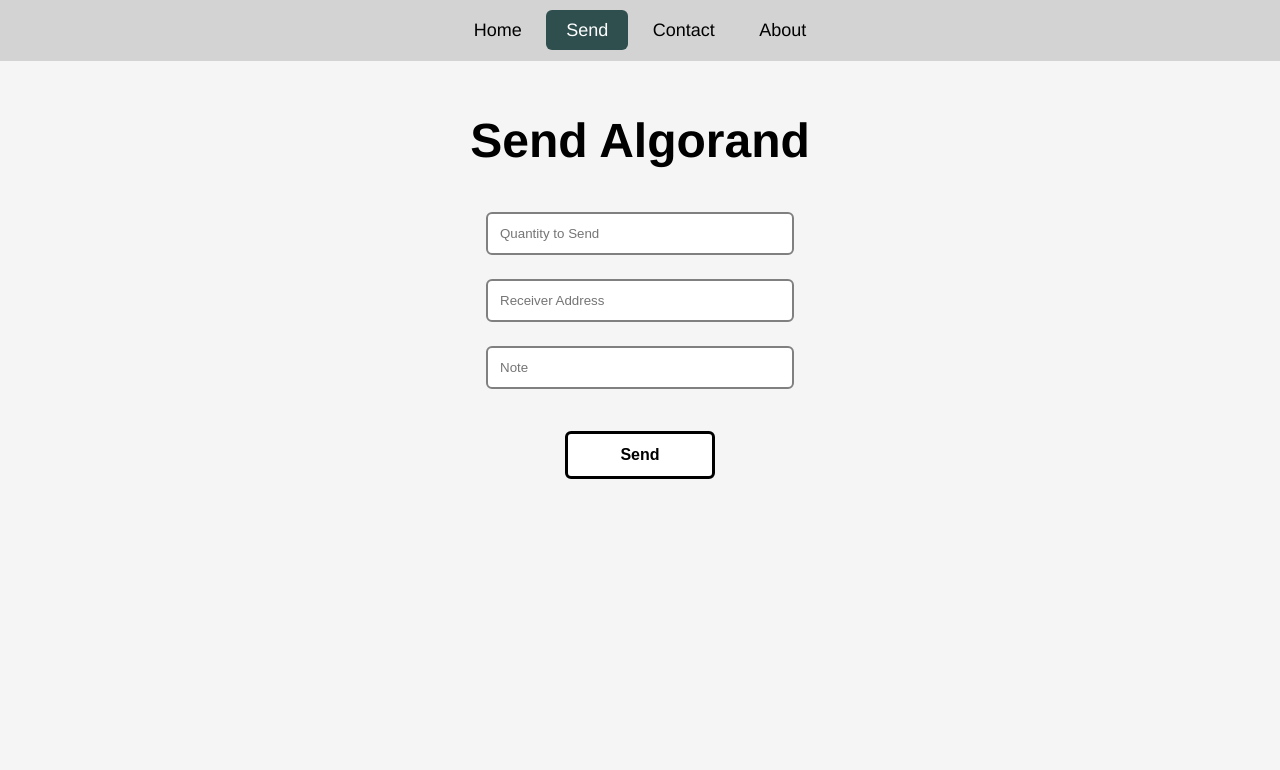
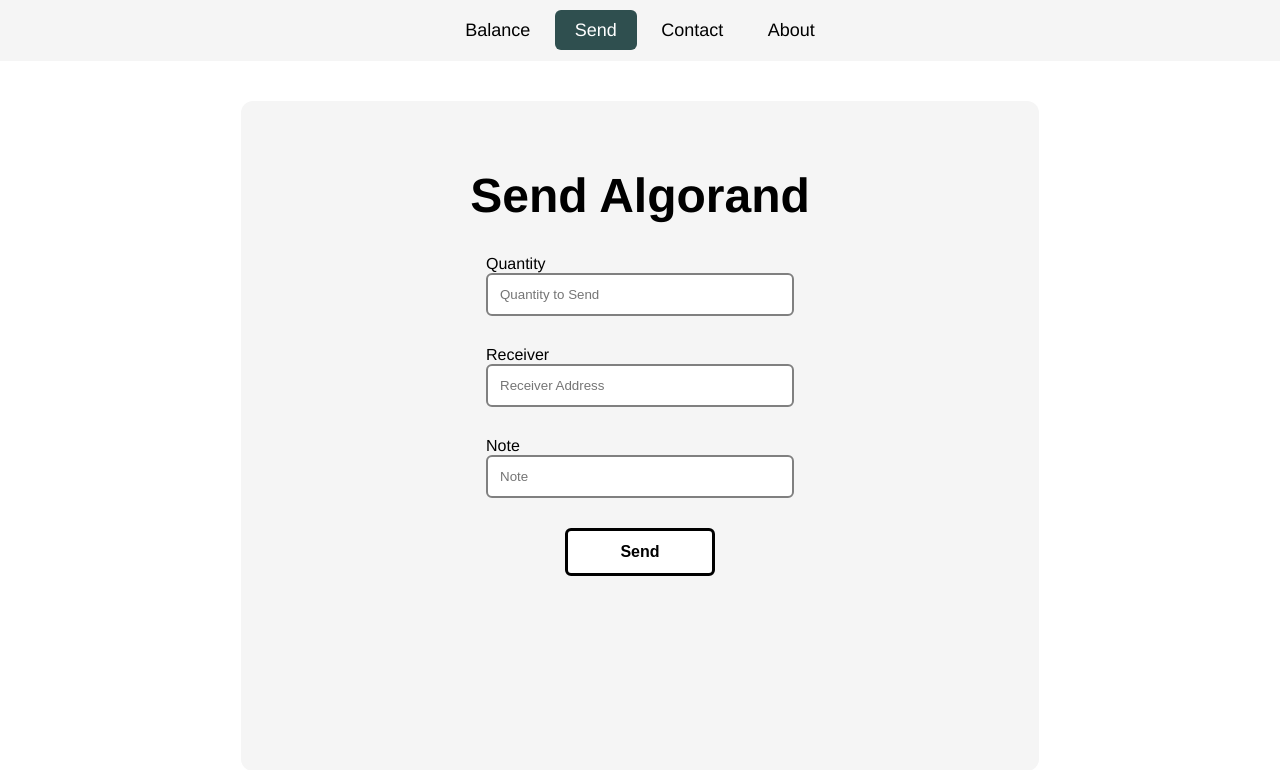
Before and after one commit to michaelockenden/algorand-flask, a Flask app: page /send in a window 1280 px wide. Shown: the top 770 px of the page. Run offline with Flask 2, Linux system fonts and the light colour scheme; parts of the project's set-up code (start-up, migrations or seed data) failed here and were passed over.

Commit message:
Changed styling

```diff
--- a/application/static/css/nav.css
+++ b/application/static/css/nav.css
@@ -1,6 +1,6 @@
 /* Add a black background color to the top navigation */
 .topnav {
-    background-color: lightgrey;
+    background-color: whitesmoke;
     padding: 20px;
     text-align: center;
 }
@@ -18,7 +18,7 @@
 
 /* Change the color of links on hover */
 .topnav a:hover {
-    background-color: silver;
+    background-color: lightgrey;
     color: black;
 }
 
--- a/application/static/css/style.css
+++ b/application/static/css/style.css
@@ -2,7 +2,6 @@ body {
     margin: 0;
     font-family: helvetica;
     color: black;
-    background-color: whitesmoke;
 }
 
 h1 {
@@ -10,22 +9,37 @@ h1 {
     padding-top: 20px;
 }
 
-h2 {
-    font-size: 28px;
+.container {
+    display: flex;
+    justify-content: center;
+}
+.content {
+    text-align: center;
+    padding: 15px;
+    margin: 40px;
+    border-radius: 12px;
+    background-color: whitesmoke;
+    width: 60%;
+    height: 80%;
+    position: absolute;
 }
 
-h3 {
-    font-szie: 16px;
+div.form {
+    display: block;
+    text-align: center;
 }
 
-.content {
-    text-align: center;
+form {
+    display: inline-block;
+    margin-left: auto;
+    margin-right: auto;
+    text-align: left;
 }
 
 input {
     width: 280px;
     padding: 12px;
-    margin: 12px;
+    margin-bottom: 12px;
     border-radius: 6px;
     border: 2px solid grey;
     box-sizing: content-box;
--- a/application/templates/index.html
+++ b/application/templates/index.html
@@ -2,8 +2,6 @@
 
 {% block content %}
     <h1>Algorand Balance</h1>
-    {{ address }}
     <h2>Current Balance<br>
     {{ balance }}</h2>
-    <a href="{{ url_for('main_bp.send') }}"><h2>Send Algorand</h2></a>
 {% endblock %}
--- a/application/templates/layout.html
+++ b/application/templates/layout.html
@@ -9,8 +9,10 @@
 </head>
 <body>
     {% include 'nav.html' %}
-<div class="content">
-    {% block content %} {% endblock %}
-</div>
+    <div class="container">
+    <div class="content">
+        {% block content %} {% endblock %}
+    </div>
+    </div>
 </body>
 </html>
--- a/application/templates/nav.html
+++ b/application/templates/nav.html
@@ -1,5 +1,5 @@
 <div class="topnav">
-    <a href="{{ url_for('main_bp.index') }}" {% if request.path==url_for('main_bp.index') %} class="active"{% endif %}>Home</a>
+    <a href="{{ url_for('main_bp.index') }}" {% if request.path==url_for('main_bp.index') %} class="active"{% endif %}>Balance</a>
     <a href="{{ url_for('main_bp.send') }}" {% if request.path==url_for('main_bp.send') %} class="active"{% endif %}>Send</a>
     <a href="#contact">Contact</a>
     <a href="#about">About</a>
--- a/application/templates/send.html
+++ b/application/templates/send.html
@@ -2,16 +2,25 @@
 
 {% block content %}
     <h1>Send Algorand</h1>
+    <div class="form">
     <form action="{{ url_for('main_bp.send') }}" method="post">
         {{ form.csrf_token }}
 
+        {{ form.quantity.label }}
+        <br>
         {{ form.quantity }}
+        <br><br>
+        {{ form.receiver.label }}
         <br>
         {{ form.receiver }}
+        <br><br>
+        {{ form.note.label }}
         <br>
         {{ form.note }}
         <br><br>
+        <div class="form">
         {{ form.submit }}
+        </div>
         <br>
 
         {% if form.quantity.errors %}
@@ -20,9 +29,10 @@
             {% endfor %}
         {% endif %}
         {% if form.receiver.errors %}
-            {% for error in form.quantity.errors %}
+            {% for error in form.receiver.errors %}
                 <h3>{{ error }}</h3>
             {% endfor %}
         {% endif %}
     </form>
+    </div>
 {% endblock %}
```
